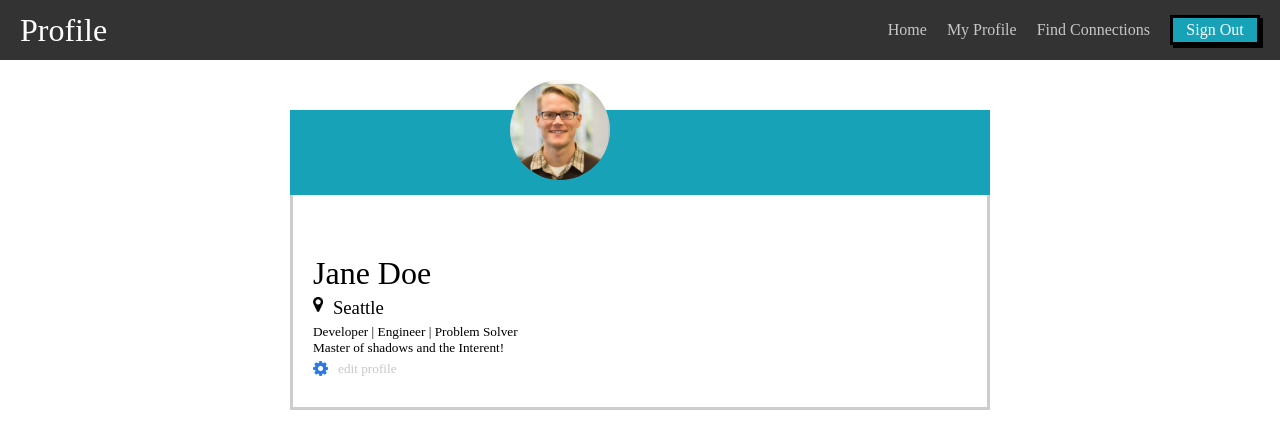
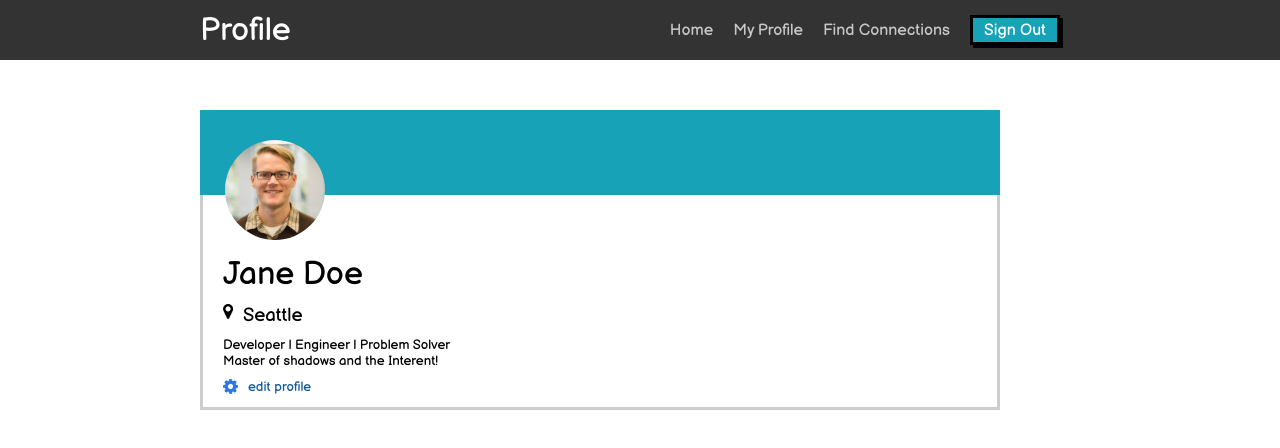
Before and after one commit to matthewbnunez/Web-Fundamentals-2021-, a plain HTML site: page CSS/Profile_Page/index.html in a window 1280 px wide. Drawn offline with Linux system fonts and the light colour scheme.

Commit message:
initial commit

```diff
--- a/CSS/Profile_Page/index.html
+++ b/CSS/Profile_Page/index.html
@@ -5,6 +5,7 @@
     <meta http-equiv="X-UA-Compatible" content="IE=edge">
     <meta name="viewport" content="width=device-width, initial-scale=1.0">
     <title>Profile Page</title>
+    <link href='https://fonts.googleapis.com/css?family=Balsamiq Sans' rel='stylesheet'>
     <link rel="stylesheet" href="style.css"></head>
 <body>
     <!--Nav-->
@@ -16,6 +17,7 @@
             <li><a href="#">Find Connections</a></li>
             <li><button class="btn">Sign Out</button></li>
         </ul>
+
     </div>
     <!--Profile-->
     <div class="card">
--- a/CSS/Profile_Page/style.css
+++ b/CSS/Profile_Page/style.css
@@ -5,6 +5,7 @@
     margin: 0;
     padding: 0;
 }
+
 
 li {
     margin: auto 20px auto 0px;
@@ -25,7 +26,7 @@ a {
 .nav-title {
     color: white;
     font-weight: 400;
-    margin: auto 20px;
+    margin: auto 0px auto 200px;
 }
 
 .active:hover {
@@ -35,7 +36,7 @@ a {
 .nav-links {
     color: transparent;
     display: flex;
-    justify-content: flex-end;
+    margin: auto 200px auto 0px;
 }
 
 .btn {
@@ -48,16 +49,11 @@ a {
     color: white;
 }
 
-*{
-    font-family: Balsamiq Sans;
-    font-weight: normal;
-    margin: 0;
-    padding: 0;
-}
+
 
 .profile-info {
     margin-top: 40px;
-    padding: 20px;
+    padding: 20px 20px 0px 20px;
 }
 
 h3 {
@@ -68,7 +64,7 @@ h5 {
     margin: auto 0px;
 }
 
-.container h5 {
+.container h5 a {
     color: #125a98;
     margin: auto 10px;
 }
@@ -76,10 +72,10 @@ h5 {
 
 .card {
     height: 300px;
-    width: 700px;
+    width: 800px;
     display: flex;
     flex-direction: column;
-    margin: 50px auto;
+    margin: 50px 200px;
 }
 
 .card-header {
@@ -98,15 +94,15 @@ h5 {
 .profile {
     height: 100px;
     position: absolute;
-    left: 510px;
-    top: 80px;
+    left: 225px;
+    top: 140px;
     border-radius: 50%;
 }
 
 .container {
     display: flex;
     flex-direction: row;
-    margin: 5px auto;
+    margin: 10px auto;
 }
 
 .info {
--- a/CSS/User_Card/style.css
+++ b/CSS/User_Card/style.css
@@ -7,7 +7,7 @@
 
 .profile-info {
     margin-top: 40px;
-    padding: 20px;
+    padding: 20px 20px 0px 20px;
 }
 
 h3 {
@@ -56,7 +56,7 @@ h5 {
 .container {
     display: flex;
     flex-direction: row;
-    margin: 5px auto;
+    margin: 10px auto;
 }
 
 .info {
```
